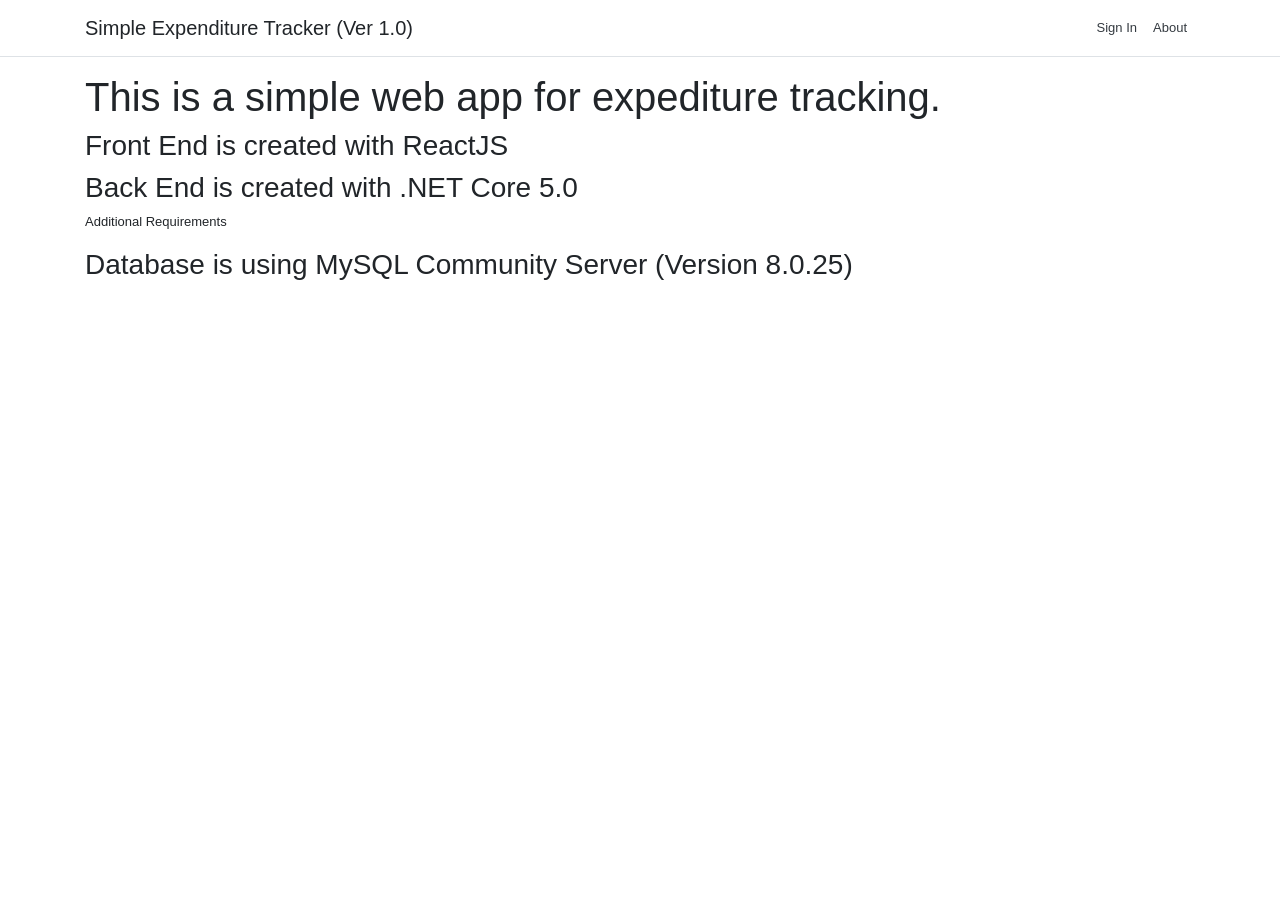
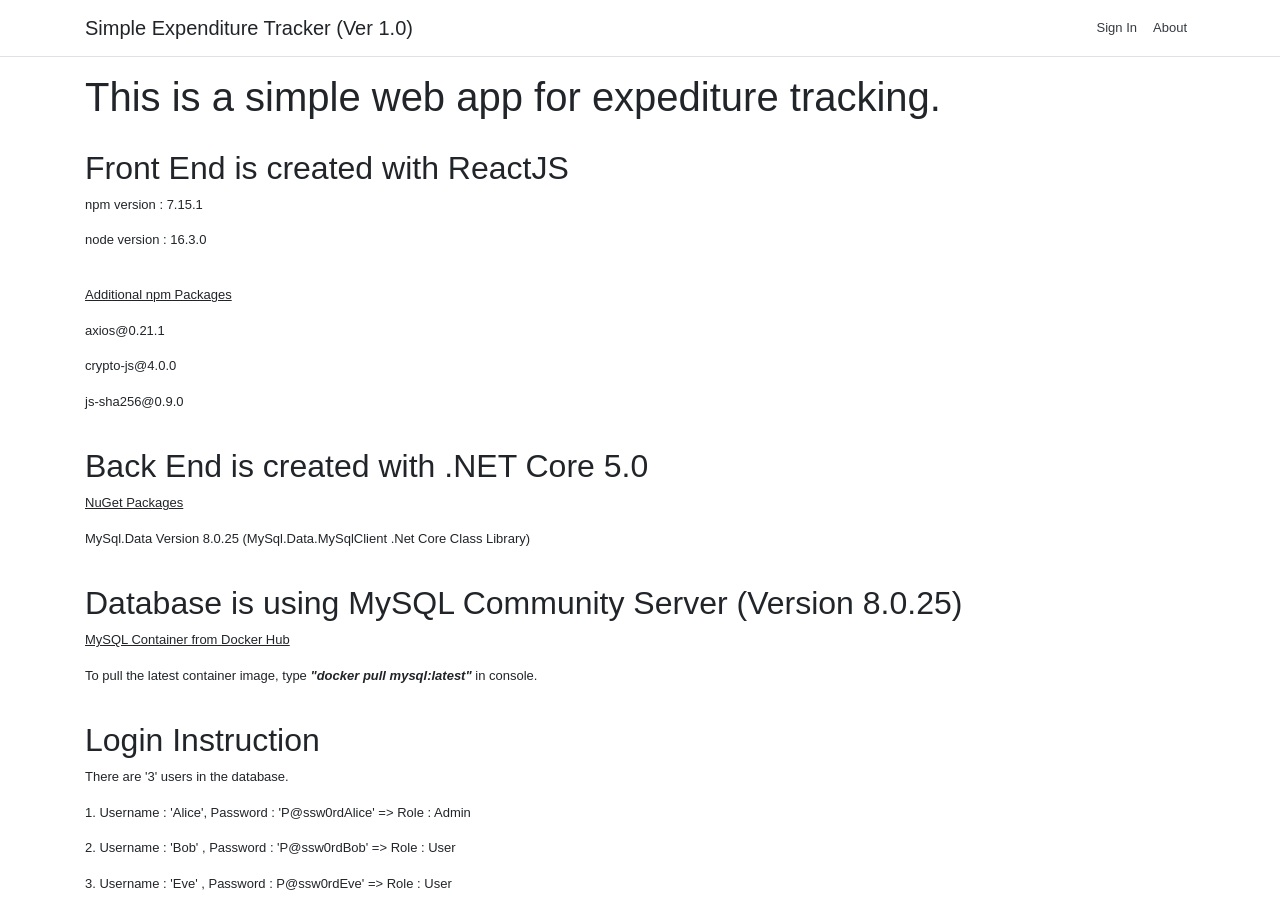
Before and after one commit to k3vvie83/SimpleExpenditureTracker, a React (Create React App) app in the folder ClientApp/: page /about in a window 1280 px wide. Before the commit the page ends 800 px from the top, so only its background shows below. Built offline with nearby package versions, Linux system fonts and the light colour scheme.

Commit message:
Clean Up COmpleted

```diff
--- a/ClientApp/src/components/Admin/AddUser.js
+++ b/ClientApp/src/components/Admin/AddUser.js
@@ -157,6 +157,9 @@ export function AddUser(props) {
             //if response is 200 HTTP OK
             if (response.status === 200) {
 
+                //console.log("response.status " + response.status);
+                //console.log("response.data " + response.data);
+                if (response.data === "Success") {
                     //Set info in Notification Bar
                     setUserFullNameInNoticeBar(UserFullName);
                     setUserLoginIDInNoticeBar(UserLoginID);
@@ -171,6 +174,11 @@ export function AddUser(props) {
                     setPasswordForm('');
                     setReEnterPasswordForm('');
                     setRoleForm('User');
+                }
+                if (response.data === "UserExists") {
+                    //Set Notification Bar Status
+                    setNotificationSelection(6);
+                }
 
             }
             else {
@@ -238,6 +246,13 @@ export function AddUser(props) {
                 );
                     break;
 
+                case 6: return (
+
+                    <div className='error'><a> User ID Exists! </a></div>
+
+                );
+                    break;
+
                 default: return (null);
             }
         }
--- a/ClientApp/src/components/Common/About.js
+++ b/ClientApp/src/components/Common/About.js
@@ -4,15 +4,39 @@ export function About(props) {
 
     return (
         <div>
-            <h1> This is a simple web app for expediture tracking.  </h1>
+            <h1>This is a simple web app for expediture tracking.</h1>
 
-            <h3> Front End is created with ReactJS  </h3>
+            <br />
 
-            <h3> Back End is created with .NET Core 5.0  </h3>
-            <p> Additional Requirements</p>
+            <h2>Front End is created with ReactJS</h2>
+            <p>npm version : 7.15.1</p>
+            <p>node version : 16.3.0</p>
+            <br />
+            <p><u>Additional npm Packages</u></p>
+            <p>axios@0.21.1</p>
+            <p>crypto-js@4.0.0</p>
+            <p>js-sha256@0.9.0</p>
 
+            <br />
 
-            <h3> Database is using MySQL Community Server (Version 8.0.25)  </h3>
+            <h2>Back End is created with .NET Core 5.0</h2>
+            <p><u>NuGet Packages</u></p>
+            <p>MySql.Data Version 8.0.25 (MySql.Data.MySqlClient .Net Core Class Library)</p>
+
+            <br />
+
+            <h2>Database is using MySQL Community Server (Version 8.0.25)</h2>
+            <p><u>MySQL Container from Docker Hub</u></p>
+            <p>To pull the latest container image, type <i><b>"docker pull mysql:latest"</b></i> in console.</p>
+
+            <br />
+
+            <h2>Login Instruction</h2>
+            <p>There are '3' users in the database.</p>
+            <p> 1. Username : 'Alice', Password : 'P@ssw0rdAlice' => Role : Admin</p>
+            <p> 2. Username : 'Bob' , Password : 'P@ssw0rdBob' => Role : User</p>
+            <p> 3. Username : 'Eve' , Password : P@ssw0rdEve' => Role : User</p>
+
         </div>
     );
 
```
Also changed, not shown: 2 other files (tests, documents, lock files or other folders). Lines whose indentation alone changed are shown as unchanged.
